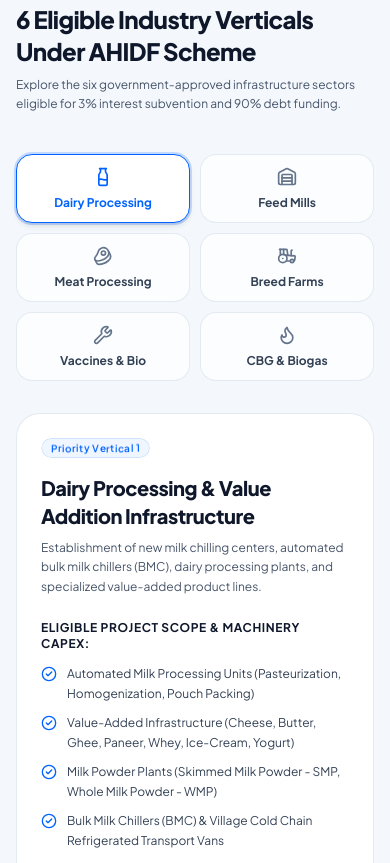
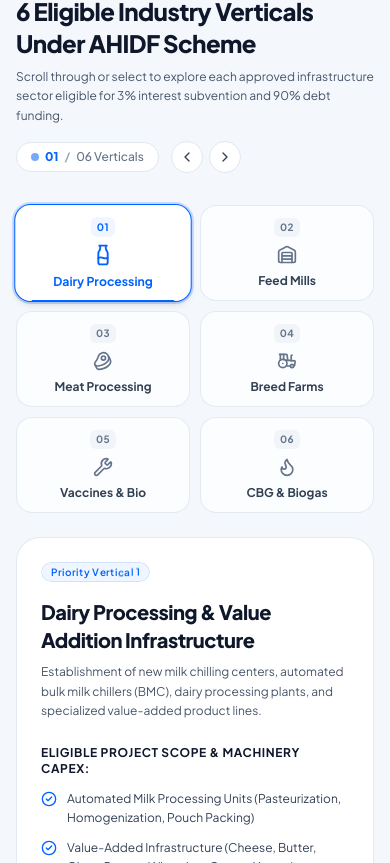
Before and after one commit to ab-consultancy/ab-consultancy, a React (Vite) app in the folder frontend/: page /ahidf in a window 390 px wide. Shown: the part 2461-3324 px from the top of the page. Built offline with nearby package versions, Linux system fonts and the light colour scheme; the HTML template or start-up script is replaced by a standard one.

Commit message:
feat: add smooth scroll-driven transition and directional flow animation for 6 AHIDF verticals

```diff
--- a/frontend/src/index.css
+++ b/frontend/src/index.css
@@ -294,3 +294,36 @@
   animation: orbitCounterClockwise 20s linear infinite;
   will-change: transform;
 }
+
+/* -------------------------------------------------------------
+   AHIDF Verticals Transition & Reveal Animation
+   ------------------------------------------------------------- */
+@keyframes verticalCardReveal {
+  0% {
+    opacity: 0;
+    transform: translateY(12px) scale(0.995);
+  }
+  100% {
+    opacity: 1;
+    transform: translateY(0) scale(1);
+  }
+}
+
+.animate-vertical-reveal {
+  animation: verticalCardReveal 380ms cubic-bezier(0.16, 1, 0.3, 1) forwards;
+}
+
+@keyframes flowArrowPulse {
+  0%, 100% {
+    opacity: 0.35;
+    transform: translateX(0);
+  }
+  50% {
+    opacity: 1;
+    transform: translateX(3px);
+  }
+}
+
+.animate-flow-arrow {
+  animation: flowArrowPulse 1.8s ease-in-out infinite;
+}
--- a/frontend/src/pages/AhidfSchemePage.jsx
+++ b/frontend/src/pages/AhidfSchemePage.jsx
@@ -1,4 +1,4 @@
-import React, { useState, useEffect } from 'react';
+import React, { useState, useEffect, useRef } from 'react';
 import { Link } from 'react-router-dom';
 import { useSEO } from '../utils/seo';
 import {
@@ -16,6 +16,7 @@ import {
   Phone,
   Award,
   ChevronRight,
+  ChevronLeft,
   ChevronDown,
   HelpCircle,
   Rocket,
@@ -99,6 +100,78 @@ export default function AhidfSchemePage({ onCheckEligibility, onTalkConsultant,
   const [openFaq, setOpenFaq] = useState(0);
   const [selectedVertical, setSelectedVertical] = useState('dairy');
   const [selectedTier, setSelectedTier] = useState('micro');
+
+  // Ref & Keys for scroll-linked 6 Industry Verticals transition
+  const verticalsSectionRef = useRef(null);
+  const verticalKeys = ['dairy', 'feed', 'meat', 'breed', 'veterinary', 'cbg'];
+
+  // Scroll listener: Drives one-by-one vertical progression smoothly as user scrolls
+  useEffect(() => {
+    let ticking = false;
+
+    const handleScroll = () => {
+      if (!ticking) {
+        window.requestAnimationFrame(() => {
+          if (!verticalsSectionRef.current) {
+            ticking = false;
+            return;
+          }
+
+          // Active on larger screens where sticky multi-height viewport operates
+          if (window.innerWidth >= 1024) {
+            const rect = verticalsSectionRef.current.getBoundingClientRect();
+            const totalScrollable = rect.height - window.innerHeight;
+
+            if (totalScrollable > 0) {
+              const scrolled = -rect.top;
+              if (scrolled >= 0 && scrolled <= totalScrollable) {
+                const progress = scrolled / totalScrollable;
+                const index = Math.min(
+                  verticalKeys.length - 1,
+                  Math.max(0, Math.floor(progress * verticalKeys.length))
+                );
+                setSelectedVertical(verticalKeys[index]);
+              }
+            }
+          }
+          ticking = false;
+        });
+        ticking = true;
+      }
+    };
+
+    window.addEventListener('scroll', handleScroll, { passive: true });
+    return () => window.removeEventListener('scroll', handleScroll);
+  }, []);
+
+  const handleVerticalSelect = (verticalId) => {
+    setSelectedVertical(verticalId);
+    if (window.innerWidth >= 1024 && verticalsSectionRef.current) {
+      const index = verticalKeys.indexOf(verticalId);
+      if (index !== -1) {
+        const rect = verticalsSectionRef.current.getBoundingClientRect();
+        const scrollTop = window.pageYOffset || document.documentElement.scrollTop;
+        const totalScrollable = verticalsSectionRef.current.offsetHeight - window.innerHeight;
+        if (totalScrollable > 0) {
+          const sliceSize = totalScrollable / verticalKeys.length;
+          const targetY = scrollTop + rect.top + (index * sliceSize) + (sliceSize * 0.35);
+          window.scrollTo({ top: targetY, behavior: 'smooth' });
+        }
+      }
+    }
+  };
+
+  const handlePrevVertical = () => {
+    const currentIndex = verticalKeys.indexOf(selectedVertical);
+    const prevIndex = (currentIndex - 1 + verticalKeys.length) % verticalKeys.length;
+    handleVerticalSelect(verticalKeys[prevIndex]);
+  };
+
+  const handleNextVertical = () => {
+    const currentIndex = verticalKeys.indexOf(selectedVertical);
+    const nextIndex = (currentIndex + 1) % verticalKeys.length;
+    handleVerticalSelect(verticalKeys[nextIndex]);
+  };
 
   // Scroll to top on mount
   useEffect(() => {
@@ -639,52 +712,130 @@ export default function AhidfSchemePage({ onCheckEligibility, onTalkConsultant,
         </div>
       </section>
 
-      {/* 3. The 6 Eligible Industry Verticals (Interactive Visual Category Showcase) */}
-      <section className="py-12 sm:py-20 bg-[#F4F8FD] border-b border-slate-200/80">
+      {/* 3. The 6 Eligible Industry Verticals (Interactive Visual Category Showcase with Smooth Scroll-Linked Animation) */}
+      <section
+        ref={verticalsSectionRef}
+        className="relative bg-[#F4F8FD] border-b border-slate-200/80 min-h-auto lg:min-h-[250vh]"
+      >
+        <div className="lg:sticky lg:top-20 py-10 sm:py-16">
           <div className="w-full max-w-[1440px] mx-auto px-4 xs:px-5 sm:px-10 lg:px-12">
 
-          <div className="max-w-3xl mb-10 sm:mb-12">
+            {/* Header + Sequence Progress Bar */}
+            <div className="flex flex-col md:flex-row md:items-end md:justify-between gap-4 mb-8 sm:mb-10">
+              <div className="max-w-2xl">
                 <AnimatedBadge icon={Building2} text="DAHD Approved Sectors" className="mb-2" />
                 <h2 className="text-2xl sm:text-3xl lg:text-4xl font-extrabold text-slate-900 tracking-tight">
                   6 Eligible Industry Verticals Under AHIDF Scheme
                 </h2>
                 <p className="mt-2 text-xs sm:text-sm text-slate-600 leading-relaxed">
-              Explore the six government-approved infrastructure sectors eligible for 3% interest subvention and 90% debt funding.
+                  Scroll through or select to explore each approved infrastructure sector eligible for 3% interest subvention and 90% debt funding.
                 </p>
               </div>
 
-          {/* Vertical Selection Buttons */}
-          <div className="grid grid-cols-2 sm:grid-cols-3 lg:grid-cols-6 gap-2.5 sm:gap-3 mb-8">
+              {/* Progress counter & quick sequential buttons */}
+              <div className="flex items-center gap-3 self-start md:self-end">
+                <div className="px-3.5 py-1.5 rounded-full bg-white border border-slate-200 text-xs font-semibold text-slate-700 shadow-2xs flex items-center gap-1.5">
+                  <span className="w-2 h-2 rounded-full bg-[#0062FF] animate-pulse" />
+                  <span className="text-[#0062FF] font-black">
+                    0{verticalKeys.indexOf(selectedVertical) + 1}
+                  </span>
+                  <span className="text-slate-400">/</span>
+                  <span className="text-slate-500 font-medium">06 Verticals</span>
+                </div>
+                <div className="flex items-center gap-1.5">
+                  <button
+                    type="button"
+                    onClick={handlePrevVertical}
+                    className="w-8 h-8 rounded-full bg-white border border-slate-200 text-slate-700 hover:border-[#0062FF] hover:text-[#0062FF] flex items-center justify-center transition-all cursor-pointer shadow-2xs"
+                    title="Previous Vertical"
+                    aria-label="Previous Vertical"
+                  >
+                    <ChevronLeft className="w-4 h-4" />
+                  </button>
+                  <button
+                    type="button"
+                    onClick={handleNextVertical}
+                    className="w-8 h-8 rounded-full bg-white border border-slate-200 text-slate-700 hover:border-[#0062FF] hover:text-[#0062FF] flex items-center justify-center transition-all cursor-pointer shadow-2xs"
+                    title="Next Vertical"
+                    aria-label="Next Vertical"
+                  >
+                    <ChevronRight className="w-4 h-4" />
+                  </button>
+                </div>
+              </div>
+            </div>
+
+            {/* Vertical Selection Buttons with Visual Flow Connecting Arrows */}
+            <div className="relative mb-6 sm:mb-8">
+              <div className="grid grid-cols-2 sm:grid-cols-3 lg:grid-cols-6 gap-2.5 sm:gap-3">
                 {[
-              { id: 'dairy', label: 'Dairy Processing', icon: Milk },
-              { id: 'feed', label: 'Feed Mills', icon: Warehouse },
-              { id: 'meat', label: 'Meat Processing', icon: Beef },
-              { id: 'breed', label: 'Breed Farms', icon: Tractor },
-              { id: 'veterinary', label: 'Vaccines & Bio', icon: Wrench },
-              { id: 'cbg', label: 'CBG & Biogas', icon: Flame }
-            ].map((btn) => {
+                  { id: 'dairy', step: '01', label: 'Dairy Processing', icon: Milk },
+                  { id: 'feed', step: '02', label: 'Feed Mills', icon: Warehouse },
+                  { id: 'meat', step: '03', label: 'Meat Processing', icon: Beef },
+                  { id: 'breed', step: '04', label: 'Breed Farms', icon: Tractor },
+                  { id: 'veterinary', step: '05', label: 'Vaccines & Bio', icon: Wrench },
+                  { id: 'cbg', step: '06', label: 'CBG & Biogas', icon: Flame }
+                ].map((btn, index) => {
                   const IconComponent = btn.icon;
                   const isSelected = selectedVertical === btn.id;
+                  const isPassed = verticalKeys.indexOf(selectedVertical) > index;
+
                   return (
+                    <div key={btn.id} className="relative group">
                       <button
-                  key={btn.id}
                         type="button"
-                  onClick={() => setSelectedVertical(btn.id)}
-                  className={`p-3 sm:p-4 rounded-2xl border text-center transition-all cursor-pointer flex flex-col items-center justify-center gap-2 ${
+                        onClick={() => handleVerticalSelect(btn.id)}
+                        className={`w-full p-3 sm:p-4 rounded-2xl border text-center transition-all duration-300 cursor-pointer flex flex-col items-center justify-center gap-2 relative ${
                           isSelected
-                      ? 'bg-white border-[#0062FF] shadow-md ring-2 ring-[#0062FF]/20 text-[#0062FF]'
+                            ? 'bg-white border-[#0062FF] shadow-md ring-2 ring-[#0062FF]/20 text-[#0062FF] scale-[1.02]'
+                            : isPassed
+                            ? 'bg-white/90 border-blue-200/70 text-slate-800 hover:bg-white'
                             : 'bg-white/70 border-slate-200/90 hover:bg-white text-slate-700'
                         }`}
                       >
-                  <IconComponent className={`w-5 h-5 ${isSelected ? 'text-[#0062FF]' : 'text-slate-500'}`} />
+                        {/* Step Micro Badge */}
+                        <span className={`text-[10px] font-bold tracking-wider px-1.5 py-0.5 rounded-md ${
+                          isSelected
+                            ? 'bg-blue-50 text-[#0062FF]'
+                            : 'bg-slate-100 text-slate-500'
+                        }`}>
+                          {btn.step}
+                        </span>
+
+                        <IconComponent className={`w-5 h-5 transition-transform duration-300 ${
+                          isSelected ? 'text-[#0062FF] scale-110' : 'text-slate-500'
+                        }`} />
                         <span className="text-xs font-bold leading-tight">{btn.label}</span>
+
+                        {/* Active Bottom Glow Indicator */}
+                        {isSelected && (
+                          <div className="absolute -bottom-[1px] left-4 right-4 h-[2px] bg-[#0062FF] rounded-full" />
+                        )}
                       </button>
+
+                      {/* Directional Flow Arrow to Next Step (matching hand-drawn sequence on desktop) */}
+                      {index < 5 && (
+                        <div className="hidden lg:flex absolute -right-3 top-1/2 -translate-y-1/2 z-10 pointer-events-none items-center justify-center">
+                          <div className={`w-5 h-5 rounded-full flex items-center justify-center transition-colors duration-300 ${
+                            isPassed || isSelected
+                              ? 'bg-blue-50 text-[#0062FF]'
+                              : 'text-slate-300'
+                          }`}>
+                            <ChevronRight className={`w-3.5 h-3.5 ${isSelected ? 'animate-flow-arrow text-[#0062FF]' : ''}`} />
+                          </div>
+                        </div>
+                      )}
+                    </div>
                   );
                 })}
               </div>
+            </div>
 
-          {/* Detailed Selected Vertical Card */}
-          <div className="bg-white rounded-3xl border border-slate-200/90 p-6 sm:p-10 shadow-xs">
+            {/* Detailed Selected Vertical Card with Smooth Keyframe Transition */}
+            <div
+              key={currentVertical.id}
+              className="animate-vertical-reveal bg-white rounded-3xl border border-slate-200/90 p-6 sm:p-10 shadow-xs transition-all duration-500"
+            >
               <div className="grid grid-cols-1 lg:grid-cols-12 gap-8 items-start">
 
                 <div className="lg:col-span-7">
@@ -764,6 +915,7 @@ export default function AhidfSchemePage({ onCheckEligibility, onTalkConsultant,
               </div>
             </div>
 
+          </div>
         </div>
       </section>
 
```
Lines whose indentation alone changed are shown as unchanged.
